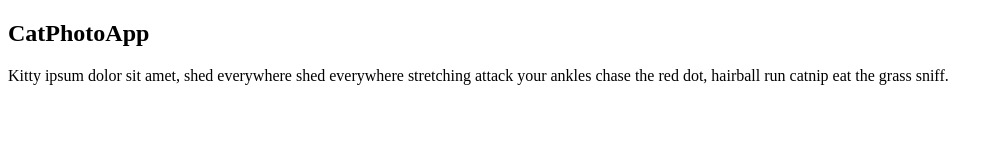
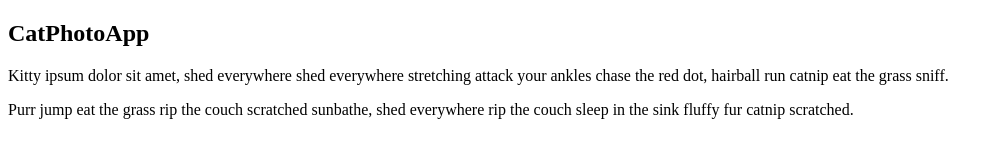
Before and after one commit to Ayush1790/htmltask, a plain HTML site: page index.html in a window 1280 px wide. Shown: the whole page, without its empty margins (0-1000 px from the left). Drawn offline with Linux system fonts and the light colour scheme.

Commit message:
Introduction to HTML5 Elements-main

```diff
--- a/index.html
+++ b/index.html
@@ -12,13 +12,20 @@
     <h2>CatPhotoApp</h2>
     <!-- Inform with the Paragraph Element -->
     <!-- Fill in the Blank with Placeholder Text -->
-    <p>
-      Kitty ipsum dolor sit amet, shed everywhere shed everywhere stretching
-      attack your ankles chase the red dot, hairball run catnip eat the grass
-      sniff.
-    </p>
+    <main>
+      <p>
+        Kitty ipsum dolor sit amet, shed everywhere shed everywhere stretching
+        attack your ankles chase the red dot, hairball run catnip eat the grass
+        sniff.
+      </p>
+      <p>
+        Purr jump eat the grass rip the couch scratched sunbathe, shed
+        everywhere rip the couch sleep in the sink fluffy fur catnip scratched.
+      </p>
+    </main>
     <!-- Uncomment HTML-->
     <!-- Comment out your h1 element and your p element, but not your h2 element. -->
     <!-- Delete HTML Elements -->
+    <!-- Introduction to HTML5 Elements-main -->
   </body>
 </html>
```
